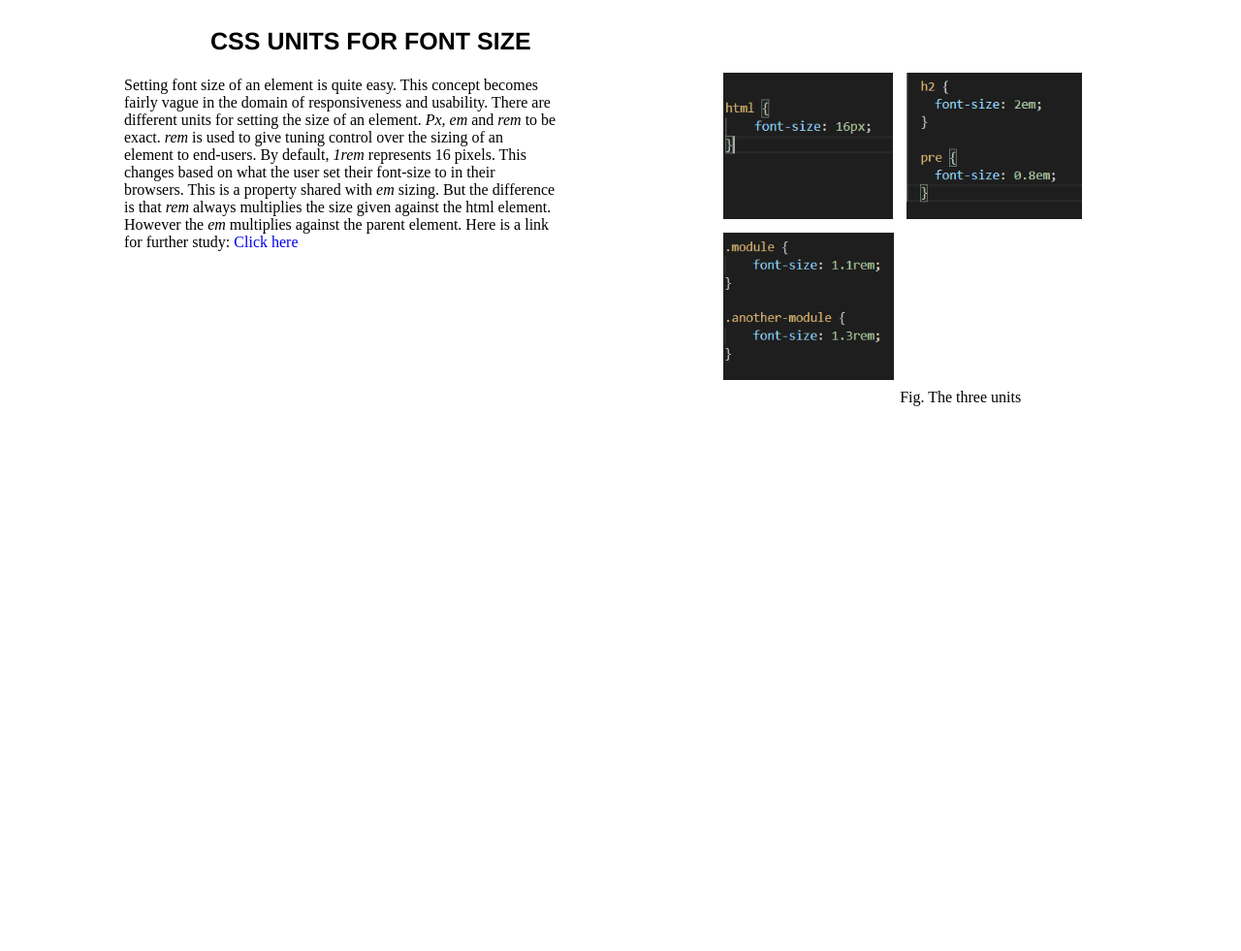
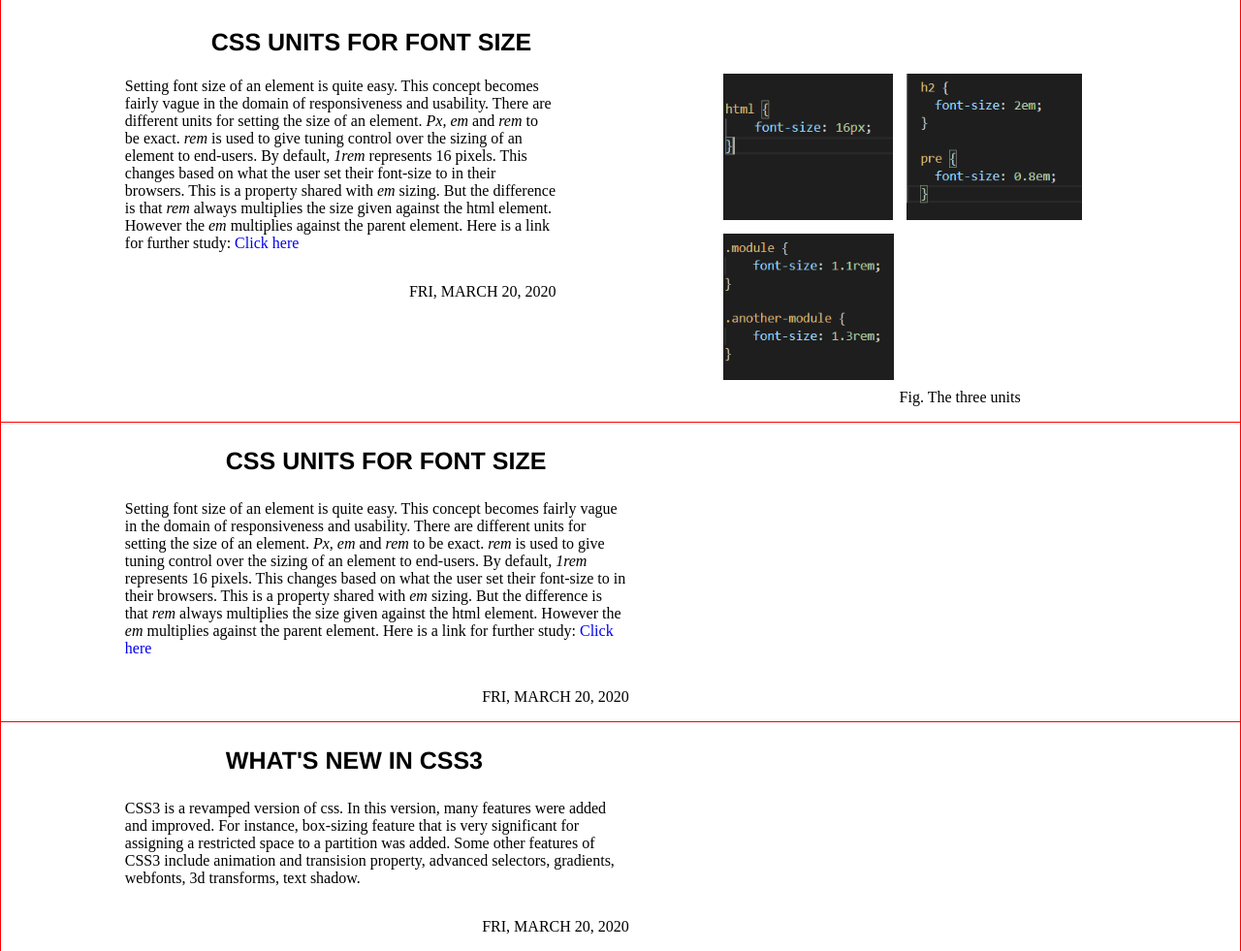
Before and after one commit to AbiyM1/MyCV2, a plain HTML site: page blog.html in a window 1280 px wide. Shown: the part 129-1110 px from the top of the page at 97% size. Before the commit the page ends 800 px from the top, so only its background shows below. Drawn offline with Linux system fonts and the light colour scheme.

Commit message:
added question 6 to blog.html

```diff
--- a/assets/css/blogstyle.css
+++ b/assets/css/blogstyle.css
@@ -37,7 +37,8 @@ nav>ul>li>a:hover {
 span{
     display: flex;
     flex-direction: row;
-
+    border: 1px solid red;
+    border-bottom: 10px;
 
 }
 span>div>h3{
@@ -86,3 +87,10 @@ div img{
 figcaption{
     text-align: center;
 }
+
+.para{
+    text-transform: uppercase;
+    font-family: serif;
+    font-size: 16px;
+    float: right;
+}
--- a/blog.html
+++ b/blog.html
@@ -44,6 +44,9 @@
                     href=" https://css-tricks.com/rem-global-em-local/" target="_blank">Click here</a>
 
             </p>
+
+            <p class="para">Fri, March 20, 2020</p>
+
         </div>
 
 
@@ -61,6 +64,51 @@
         </div>
     </span>
 
+    <span>
+
+
+        <div class="span-two-div">
+            <h3>CSS Units for font size</h3>
+            <p>
+
+                Setting font size of an element is quite easy.
+                This concept becomes fairly vague in the domain of responsiveness and usability. There are different
+                units for
+                setting the size of an element. <i>Px, em </i> and <i> rem </i>to be exact. <i> rem </i> is used to give
+                tuning
+                control over the
+                sizing of an element to end-users.
+                By default, <i> 1rem </i>represents 16 pixels. This changes based on what the user set their font-size
+                to in
+                their browsers. This is a property shared with <i>em</i>
+                sizing. But the difference is that <i>rem</i> always multiplies the size given against the html element.
+                However the <i>em</i>
+                multiplies against the parent element. Here is a link for further study: <a
+                    href=" https://css-tricks.com/rem-global-em-local/" target="_blank">Click here</a>
+
+            </p>
+
+            <p class="para">Fri, March 20, 2020</p>
+
+        </div>
+
+    </span>
+
+    <span>
+        <div class="span-three-div">
+            <h3>What's new in CSS3</h3>
+
+            <p>
+                CSS3 is a revamped version of css. In this version, many features were added and improved.
+                For instance, box-sizing feature that is very significant for assigning a restricted space to a
+                partition was added. Some other features of CSS3 include animation and transision property, advanced selectors,
+                gradients, webfonts, 3d transforms, text shadow.
+
+            </p>
+
+            <p class="para">Fri, March 20, 2020</p>
+    </span>
+
 </body>
 
 </html>
```
